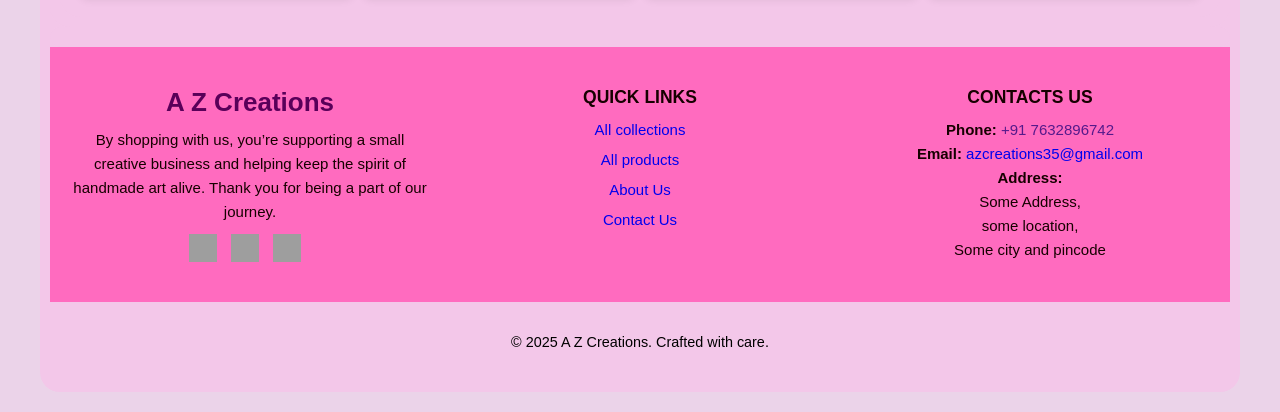
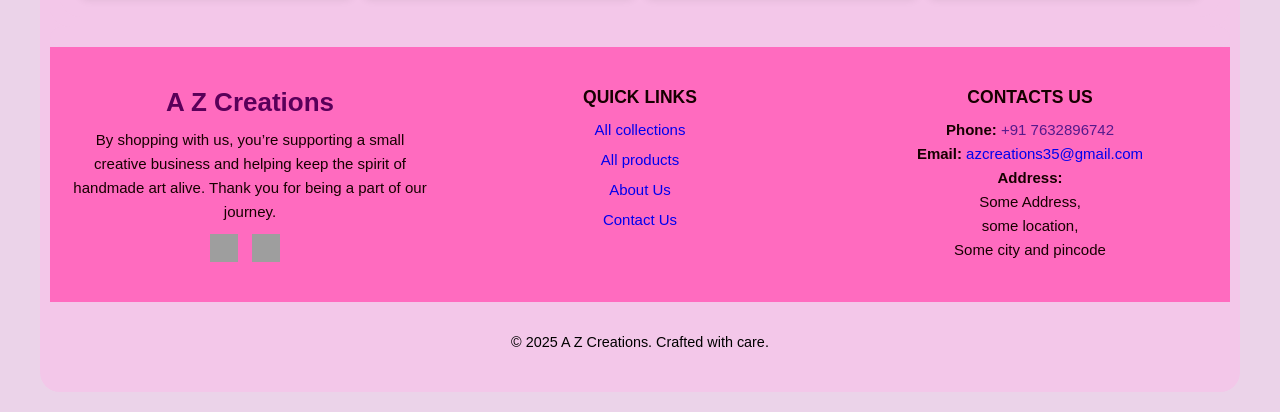
Before and after one commit to AZCreations25/All_Products, a plain HTML site: page index.html in a window 1280 px wide. Shown: the part 3363-3775 px from the top of the page. Drawn offline with Linux system fonts and the light colour scheme; grey boxes are pictures that could not be loaded.

Commit message:
Update index.html

```diff
--- a/index.html
+++ b/index.html
@@ -193,7 +193,7 @@
       </p>
       <div class="social-icons">
          <a href="https://www.instagram.com/a.z_.creations/"><img src="https://cdn-icons-png.flaticon.com/512/1384/1384031.png" alt="Instagram"></a>
-        <a href="#"><img src="https://cdn-icons-png.flaticon.com/512/733/733547.png" alt="Facebook"></a>
+
         <a href="https://wa.me/917632896742?"><img src="https://cdn-icons-png.flaticon.com/512/733/733585.png" alt="WhatsApp"></a>
       </div>
     </div>
```
